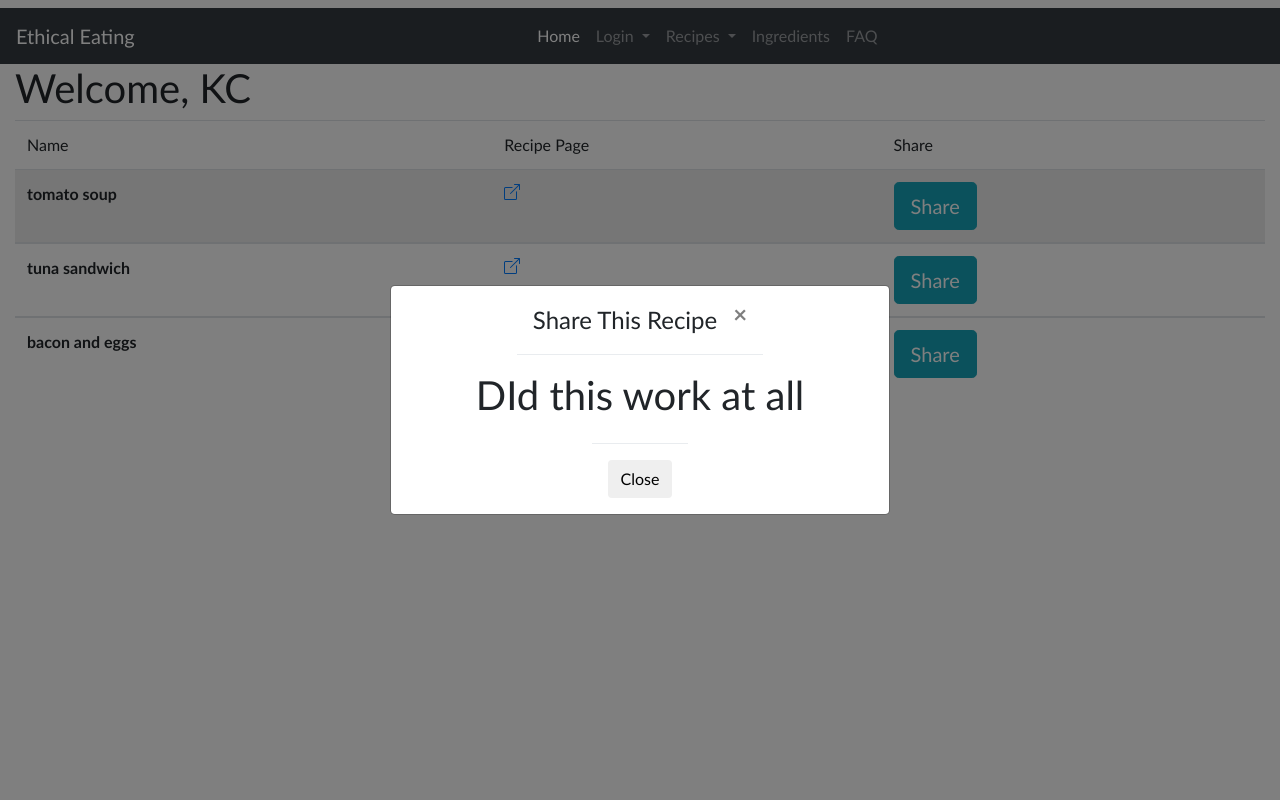
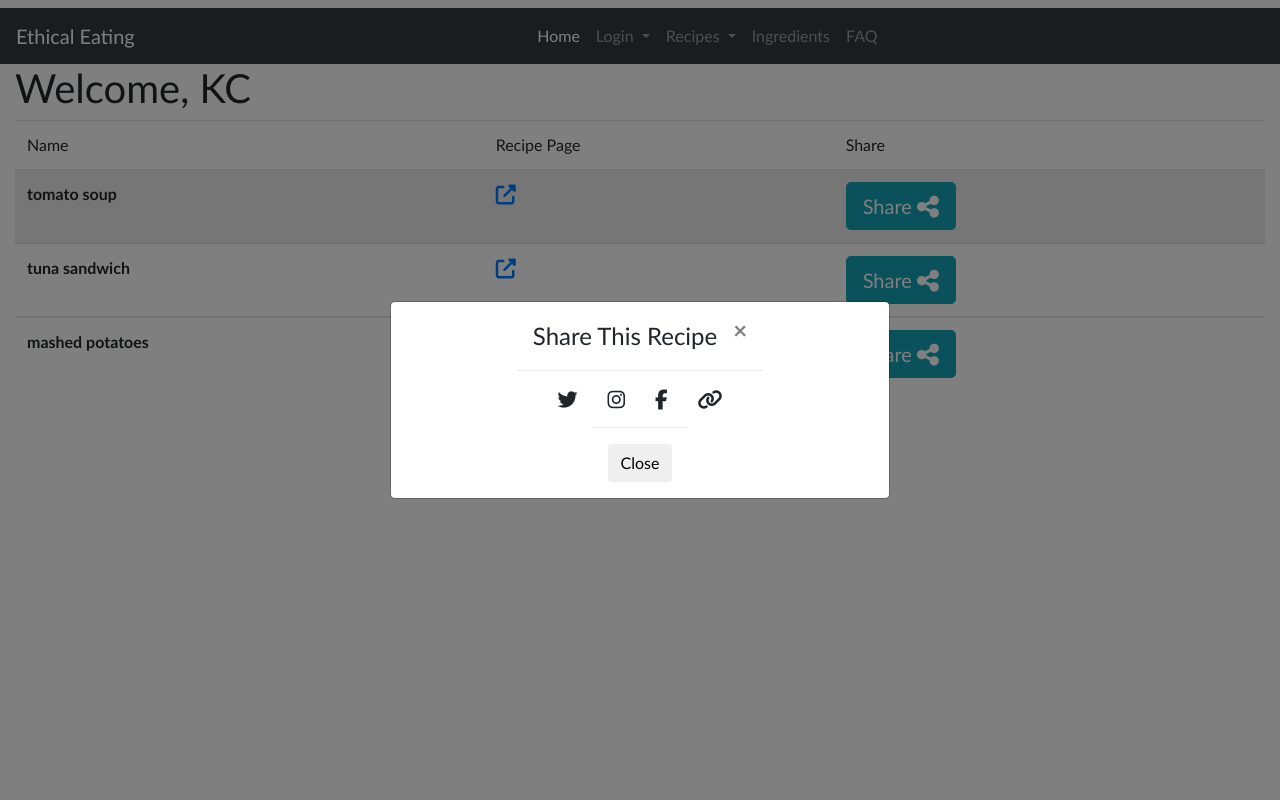
Before and after one commit to LRR19/EthicalPepperjack, a Flask app: page /user_recipebook in a window 1280 px wide, after a click on "Share". Run offline with Flask 2, Linux system fonts and the light colour scheme; some libraries are stand-ins or nearby versions.

Commit message:
added modal and passing of id's

```diff
--- a/flaskr/routes.py
+++ b/flaskr/routes.py
@@ -52,17 +52,18 @@ def search_category():
 # Get to get the current users recipe
 # book. Delete will remove a recipe.
 
-@app.route('/recipebook')
+@app.route('/recipe_book')
 def recipebook():
     return render_template('recipe_book/user.html')
 
 # Route to handle the display of ingredients after searching for a recipe.
 # Recipe name is the input and will return list of all ingredients
-@app.route('/recipesearch')
+@app.route('/recipe_search')
 def search_for_recipe():
 #   Get the recipe name  from the search bar
-#   recipe_name = request.args.get("recipe_name")
-    recipe_name = "tomato soup"
+    recipe_name = request.args.get("recipe_name")
+    print(recipe_name)
+#   recipe_name = "tomato soup"
 #   Find the associated recipe ID with the recipe name
     id_query = "SELECT id FROM recipes WHERE name =\'%s\';" %(recipe_name)
     result = execute_query(id_query)
@@ -85,7 +86,7 @@ def search_for_recipe():
 @app.route('/user_recipebook')
 def user_recipebook():
     username = "KC"
-    recipe_list = ['tomato soup', 'tuna sandwich', 'bacon and eggs']
+    recipe_list = ['tomato soup', 'tuna sandwich', 'mashed potatoes']
 
     return render_template('recipe_book/user.html', name=username, recipes=recipe_list)
 
--- a/flaskr/templates/base.html
+++ b/flaskr/templates/base.html
@@ -6,6 +6,7 @@
 	<link rel="stylesheet" href="{{url_for('static', filename='style.css')}}">
 	<link rel="stylesheet" href="https://maxcdn.bootstrapcdn.com/bootstrap/4.0.0/css/bootstrap.min.css" integrity="sha384-Gn5384xqQ1aoWXA+058RXPxPg6fy4IWvTNh0E263XmFcJlSAwiGgFAW/dAiS6JXm" crossorigin="anonymous">
 	<link href="//netdna.bootstrapcdn.com/font-awesome/3.2.1/css/font-awesome.css" rel="stylesheet">
+	<script src="https://use.fontawesome.com/d9bfb7c52b.js"></script>
 </head>
 	<body>
 		<h1>{% block h1 %}{% endblock %}</h1>
--- a/flaskr/templates/recipe_book/user.html
+++ b/flaskr/templates/recipe_book/user.html
@@ -15,15 +15,12 @@
             <tr>
                 <th scope="row">{{recipe}}</td>
                 <td>
-                    <a href="/recipesearch">
-                        <svg width="1em" height="1em" viewBox="0 0 16 16" class="bi bi-box-arrow-up-right" fill="currentColor" xmlns="http://www.w3.org/2000/svg">
-                            <path fill-rule="evenodd" d="M8.636 3.5a.5.5 0 0 0-.5-.5H1.5A1.5 1.5 0 0 0 0 4.5v10A1.5 1.5 0 0 0 1.5 16h10a1.5 1.5 0 0 0 1.5-1.5V7.864a.5.5 0 0 0-1 0V14.5a.5.5 0 0 1-.5.5h-10a.5.5 0 0 1-.5-.5v-10a.5.5 0 0 1 .5-.5h6.636a.5.5 0 0 0 .5-.5z"/>
-                            <path fill-rule="evenodd" d="M16 .5a.5.5 0 0 0-.5-.5h-5a.5.5 0 0 0 0 1h3.793L6.146 9.146a.5.5 0 1 0 .708.708L15 1.707V5.5a.5.5 0 0 0 1 0v-5z"/>
-                         </svg>
+                    <a href="/recipe_search?recipe_name={{recipe}}">
+                        <i class="fa fa-external-link fa-lg"></i>
                     </a>
                 </td>
                 <td>
-                    <button type="button" class="btn btn-info btn-lg" data-toggle="modal" data-target="#shareModal">Share</button>
+                    <button type="button" class="btn btn-info btn-lg" data-toggle="modal" data-target="#shareModal">Share <i class="fa fa-share-alt fa-lg"></i></button>
                     <div id="shareModal" class="modal fade" role="dialog"center="auto">
                         <div class="modal-dialog modal-dialog-centered">
                             <!--Modal content to with links to social media-->
@@ -33,7 +30,30 @@
                                     <button type="button" class="close" data-dismiss="modal" float="right">&times;</button>
                                 </div>
                                 <div class="modal-body">
-                                    <h1>DId this work at all</h1>
+                                    <div class="container-fluid">
+                                        <div class="row">
+                                            <div class="col">
+                                                <span>
+                                                    <i class="fa fa-twitter fa-lg"></i>
+                                                </span>
+                                            </div>
+                                            <div class="col">
+                                                <span>
+                                                    <i class="fa fa-instagram fa-lg"></i>
+                                                </span>
+                                            </div>
+                                            <div class="col">
+                                                <span>
+                                                    <i class="fa fa-facebook fa-lg"></i>
+                                                </span>
+                                            </div>
+                                            <div class="col">
+                                                <span>
+                                                    <i class="fa fa-link fa-lg"></i>
+                                                </span>
+                                            </div>
+                                        </div>
+                                    </div>
                                 </div>
                                 <div class="modal-footer">
                                     <button type="button" class="btn btn-default" data-dismiss="modal">Close</button>
--- a/flaskr/templates/recipe_display.html
+++ b/flaskr/templates/recipe_display.html
@@ -17,7 +17,7 @@
                 <th scope="row">{{ingredient.1}}</td>
                 <td>{{ingredient.2}}</td>
                 <td>{{ingredient.3}}</td>
-                <td><button type ="button">Yes</button></td>
+                <td><a href="/foo?ingredientID= {{ingredient.0}}"><button type ="button">Yes</button></a></td>
 
         </tbody>
         {% endfor %}
```
